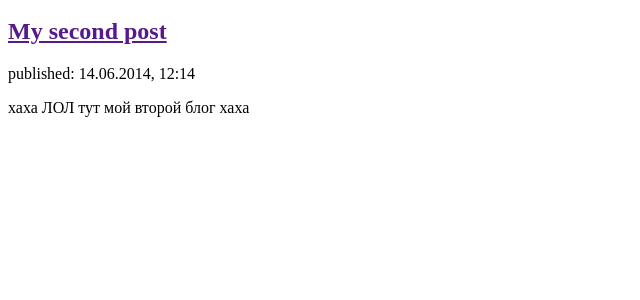
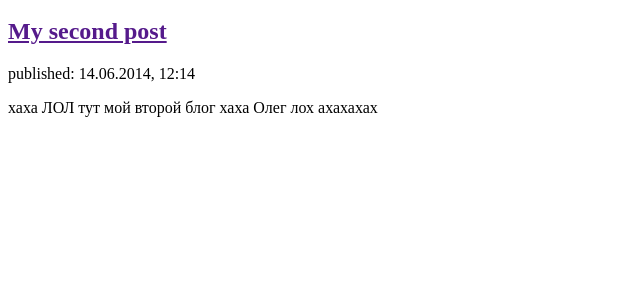
Before and after one commit to Ilyagu/my-first-blog, a Django app: page / in a window 1280 px wide. Shown: the part 167-467 px from the top of the page, without its empty margins (0-640 px from the left). Run offline with Django 3.2, Linux system fonts and the light colour scheme.

Commit message:
Changed the HTML for the site.

```diff
--- a/blog/templates/blog/post_list.html
+++ b/blog/templates/blog/post_list.html
@@ -16,7 +16,7 @@
         <div>
             <h2><a href="">My second post</a></h2>
             <p>published: 14.06.2014, 12:14</p>
-            <p>хаха ЛОЛ тут мой второй блог хаха</p>
+            <p>хаха ЛОЛ тут мой второй блог хаха Олег лох ахахахах</p>
         </div>
     </body>
 </html>
```
